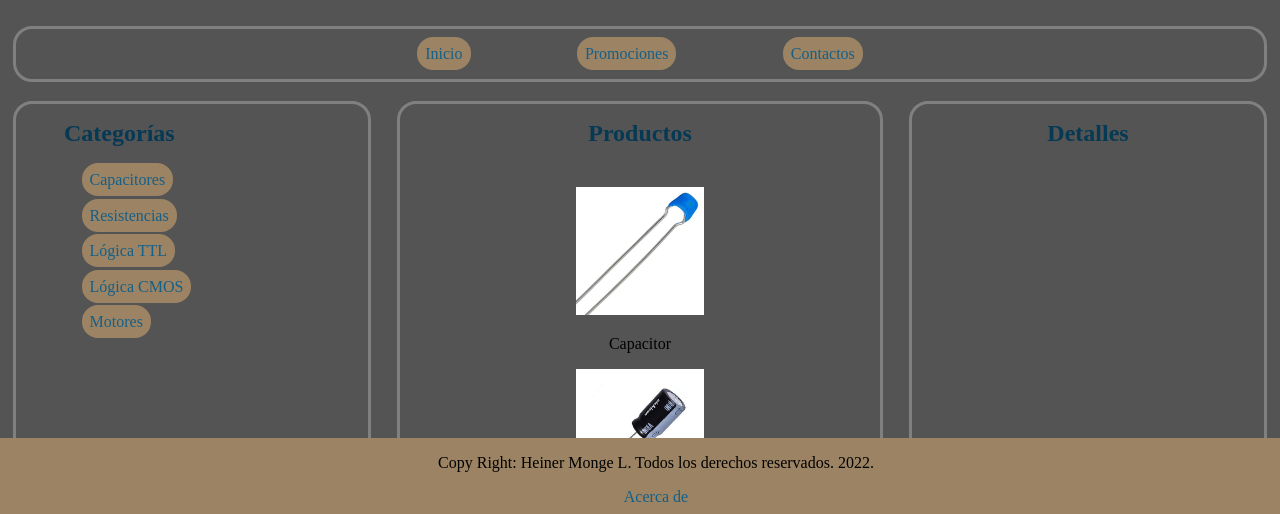
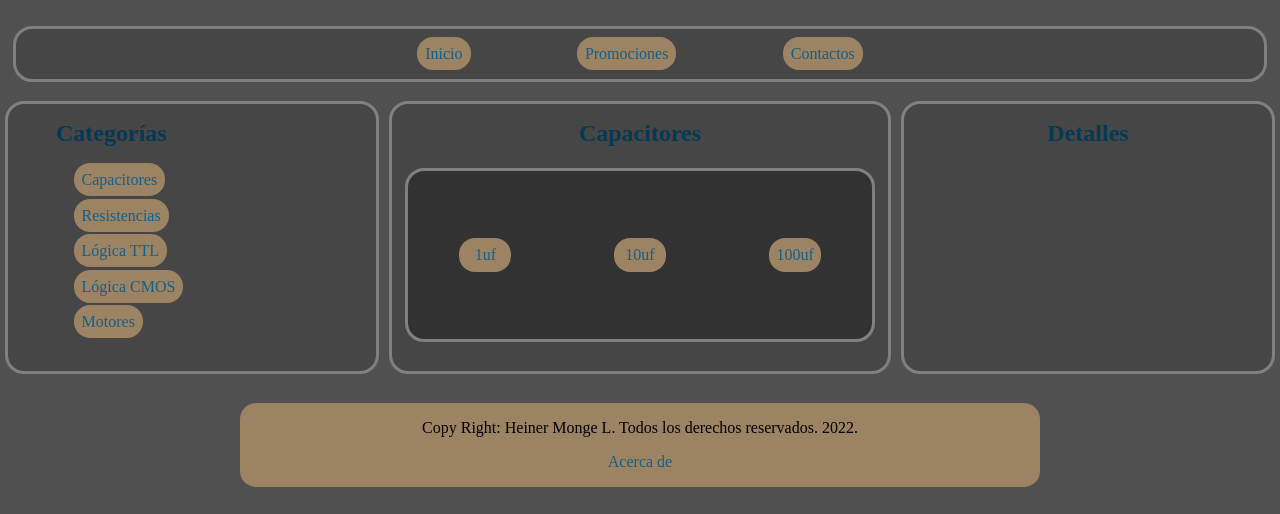
Before and after one commit to HeinerMo/Proyecto1IF4101, a plain HTML site: page index.html in a window 1280 px wide. Both pictures are taken after a click on the link "Capacitores". Shown: the part 278-792 px from the top of the page. Drawn offline with Linux system fonts and the light colour scheme.

Commit message:
Se eliminan las opciones de prueba

```diff
--- a/css/style.css
+++ b/css/style.css
@@ -1,10 +1,10 @@
-*{
-    padding:0;
+* {
+    padding: 0;
     margin: 0;
 }
 
 body {
-    background-color: rgb(85, 84, 84);
+    background-color: rgb(80, 80, 80);
 }
 
 .centerInfo {
@@ -13,12 +13,13 @@ body {
 
 footer {
     background-color: rgb(155, 131, 99);
-    position: fixed;
-    left: 0;
-    bottom: 0;
-    width: 100%;
+    position: relative;
+    bottom: 100%;
+    width: 60%;
     text-align: center;
     padding: 1em;
+    border-radius: 1em;
+    margin: auto;
 }
 
 footer p {
@@ -35,11 +36,19 @@ h2 {
     margin-bottom: 1em;
 }
 
-header{
+
+h3 {
+    color: #063954;
+    margin-bottom: 1em;
+    margin-left: 1em;
+    text-align: left;
+}
+
+header {
     text-align: center;
 }
 
-a{
+a {
     color: #156088;
     background-color: rgb(155, 131, 99);
     padding: 0.5em;
@@ -47,11 +56,11 @@ a{
     margin: 4vw;
 }
 
-a:link{
+a:link {
     text-decoration: none;
 }
 
-a:hover{
+a:hover {
     color: white;
     background-color: rgba(232, 211, 183, 0.71);
 }
@@ -62,7 +71,7 @@ a:hover{
 }
 
 .ledLogo {
-   width: 6em;
+    width: 6em;
 }
 
 .logo {
@@ -77,26 +86,28 @@ a:hover{
     margin: 1em;
 }
 
- #links {
+#links {
     text-align: left;
     outline: 0.2em solid gray;
     border-radius: 1em;
-    margin-left: 1em;
-    margin-right: 1em;
+    margin-left: 0.5em;
+    margin-right: 0.5em;
     margin-bottom: 1em;
     padding-top: 1em;
     padding-bottom: 1em;
     padding-left: 3em;
+    background-color: rgb(70, 70, 70);
 }
 
- #info {
+#info {
     outline: 0.2em solid gray;
     border-radius: 1em;
-    margin-left: 1em;
-    margin-right: 1em;
+    margin-left: 0.5em;
+    margin-right: 0.5em;
     margin-bottom: 1em;
     padding-top: 1em;
     padding-bottom: 1em;
+    background-color: rgb(70, 70, 70)
 }
 
 body header nav {
@@ -105,6 +116,7 @@ body header nav {
     margin: 1em;
     outline: 0.2em solid gray;
     border-radius: 1em;
+    background-color: rgb(70, 70, 70)
 }
 
 body header nav ul li {
@@ -126,7 +138,7 @@ body div aside li a {
     margin-left: 0;
 }
 
-.content{
+.content {
     margin-top: 25px;
     text-align: center;
     min-height: 10vh;
@@ -140,26 +152,40 @@ body div aside li a {
 .information {
     outline: 0.2em solid gray;
     border-radius: 1em;
+    margin-left: 0.5em;
+    margin-right: 0.5em;
+    margin-bottom: 1em;
+    padding-top: 1em;
+    padding-bottom: 1em;
+    display: inline-block;
+    background-color: rgb(70, 70, 70)
+}
+
+.products {
+    outline: 0.2em solid gray;
+    border-radius: 1em;
     margin-left: 1em;
     margin-right: 1em;
     margin-bottom: 1em;
     padding-top: 1em;
     padding-bottom: 1em;
-    display: inline-block;
+    display: grid;
+    grid-template-columns: 33.3333% 33.3333% 33.3333%;
+    background-color: rgb(50, 50, 50)
 }
 
 
 @media (min-width: 640px) {
-    .content{
+    .content {
         margin-top: 25px;
-        display: grid ;
-        grid-template-columns: 30vw 40vw 30vw;
+        display: grid;
+        grid-template-columns: 30% 40% 30%;
         text-align: center;
     }
 
     .ledLogo {
         width: 13em;
-     }
+    }
 
     .logo {
         height: auto;
--- a/index.html
+++ b/index.html
@@ -13,6 +13,7 @@
 		<meta name="viewport" content="width=device-width,initial-scale=1">
 		<link rel="stylesheet" type="text/css" href="css/style.css">
 		<script type="text/javascript" src="js/updateContent.js"></script>
+		<script type="text/javascript" src="js/updateDetails.js"></script>
 	</head>
 
 	<header>
@@ -48,11 +49,11 @@
 			</aside>
 
 
-			<section class="information">
+			<section class="information" id="information">
 				<h2>Productos</h2>
-				<div id="information">
-
-				</div>
+				<div id="products">
+					<p>Ninguna categoría seleccionada</p>
+				<div>
 			</section>
 
 
--- a/js/updateContent.js
+++ b/js/updateContent.js
@@ -1,70 +1,62 @@
 function update(action) {
-    let content = document.getElementById("information");
+    let section = document.getElementById("information");
 
     if (action == "capacitors") {
 
-        let imgs = ["img/products/capacitors/1uf.jpg"
-            ,"img/products/capacitors/10uf.jpg"
-            ,"img/products/capacitors/100uf.jpg"];
+        let items = ["1uf"
+            , "10uf"
+            , "100uf"];
 
-        result = "";
-        for (i = 0; i < imgs.length; i++) {
-            result += "<img class='productImg' src='" + imgs[i] + "'></img>";
-            result += "<p>Capacitor</p>"
-            console.log(imgs[i]);
+        result = "<h2>Capacitores</h2><div class='products'>"
+        for (i = 0; i < items.length; i++) {
+            result += `<a href=javascript:updateDetails("${items[i]}")>${items[i]}</a>`;
         }
-        content.innerHTML = result;
+        section.innerHTML = result += "</div>";
 
     } else if (action == "resistors") {
-        let imgs = ["img/products/resistors/1k.jpg"
-            ,"img/products/resistors/10k.jpg"
-            ,"img/products/resistors/100k.jpg"];
 
-        result = "";
-        for (i = 0; i < imgs.length; i++) {
-            result += "<img class='productImg' src='" + imgs[i] + "'></img>";
-            result += "<p>Resistor</p>"
-            console.log(imgs[i]);
+        let items = ["1k"
+            , "10k"
+            , "100k"];
+
+        result = "<h2>Resistencias</h2><div class='products'>"
+        for (i = 0; i < items.length; i++) {
+            result += `<a href=javascript:updateDetails("${items[i]}")>${items[i]}</a>`;
         }
-        content.innerHTML = result;
+        section.innerHTML = result += "</div>";
 
     } else if (action == "ttl") {
-        let imgs = ["img/products/ttl/and.jpg"
-            ,"img/products/ttl/nand.jpg"
-            ,"img/products/ttl/not.jpg"];
+        let items = ["and"
+            , "nand"
+            , "not"];
 
-        result = "";
-        for (i = 0; i < imgs.length; i++) {
-            result += "<img class='productImg' src='" + imgs[i] + "'></img>";
-            result += "<p>Lógica Transistor-Transistor</p>"
-            console.log(imgs[i]);
+        result = "<h2>Lógica TTL</h2><div class='products'>"
+        for (i = 0; i < items.length; i++) {
+            result += `<a href=javascript:updateDetails("${items[i]}")>${items[i]}</a>`;
         }
-        content.innerHTML = result;
+
+        section.innerHTML = result += "</div>";
 
     } else if (action == "cmos") {
-       let imgs = ["img/products/cmos/16kram.jpg"
-        ,"img/products/cmos/64ksram.jpg"];
+        let items = ["16ksram"
+            , "64ksram"];
 
-        result = "";
-        for (i = 0; i < imgs.length; i++) {
-            result += "<img class='productImg' src='" + imgs[i] + "'></img>";
-            result += "<p>Lógica CMOS</p>"
-            console.log(imgs[i]);
+        result = "<h2>Lógica CMOS</h2><div class='products'>"
+        for (i = 0; i < items.length; i++) {
+            result += `<a href=javascript:updateDetails("${items[i]}")>${items[i]}</a>`;
         }
-        content.innerHTML = result;
+        section.innerHTML = result += "</div>";
 
     } else if (action == "motors") {
-        let imgs = ["img/products/motores/5vdc.jpg"
-            ,"img/products/motores/12vdc.jpg"
-            ,"img/products/motores/24vdc.jpg"];
+        let items = ["5vdc"
+            , "12vdc"
+            , "24vdc"];
 
-        result = "";
-        for (i = 0; i < imgs.length; i++) {
-            result += "<img class='productImg' src='" + imgs[i] + "'></img>";
-            result += "<p>Lógica CMOS</p>"
-            console.log(imgs[i]);
+        result = "<h2>Motores</h2><div class='products'>"
+        for (i = 0; i < items.length; i++) {
+            result += `<a href=javascript:updateDetails("${items[i]}")>${items[i]}</a>`;
         }
-        content.innerHTML = result;
+        section.innerHTML = result += "</div>";
 
     }
 }
--- /dev/null
+++ b/js/updateDetails.js
@@ -0,0 +1,53 @@
+function updateDetails(action) {
+    let content = document.getElementById("info");
+    console.log(action);
+    switch (action) {
+        case '1uf':
+            content.innerHTML = `<img class="productImg" src="img/products/capacitors/${action}.jpg"></img>`;
+            break;
+        case '10uf':
+            content.innerHTML = `<img class="productImg" src="img/products/capacitors/${action}.jpg"></img>`;
+            break;
+        case '100uf':
+            content.innerHTML = `<img class="productImg" src="img/products/capacitors/${action}.jpg"></img>`;
+            break;
+        case '16ksram':
+            content.innerHTML = `<img class="productImg" src="img/products/cmos/${action}.jpg"></img>`;
+            break;
+        case '64ksram':
+            content.innerHTML = `<img class="productImg" src="img/products/cmos/${action}.jpg"></img>`;
+            break;
+        case '5vdc':
+            content.innerHTML = `<img class="productImg" src="img/products/motors/${action}.jpg"></img>`;
+            break;
+        case '12vdc':
+            content.innerHTML = `<img class="productImg" src="img/products/motors/${action}.jpg"></img>`;
+            break;
+        case '24vdc':
+            content.innerHTML = `<img class="productImg" src="img/products/motors/${action}.jpg"></img>`;
+            break;
+        case '1k':
+            content.innerHTML = `<img class="productImg" src="img/products/resistors/${action}.jpg"></img>`;
+            break;
+        case '10k':
+            content.innerHTML = `<img class="productImg" src="img/products/resistors/${action}.jpg"></img>`;
+            break;
+        case '100k':
+            content.innerHTML = `<img class="productImg" src="img/products/resistors/${action}.jpg"></img>`;
+            break;
+        case 'and':
+            content.innerHTML = `<img class="productImg" src="img/products/ttl/${action}.jpg"></img>`;
+            break;
+        case 'nand':
+            content.innerHTML = `<img class="productImg" src="img/products/ttl/${action}.jpg"></img>`;
+            break;
+        case 'not':
+            content.innerHTML = `<img class="productImg" src="img/products/ttl/${action}.jpg"></img>`;
+            break;
+        default:
+            console.log(action);
+            break;
+    }
+
+    //"<img class='productImg' src='" + imgs[i] + "'></img>";
+}
```
Also changed, not shown: img/products/cmos/16ksram.jpg (renamed from img/products/cmos/16kram.jpg), img/products/motors/12vdc.jpg (renamed from img/products/motores/12vdc.jpg), img/products/motors/24vdc.JPG (renamed from img/products/motores/24vdc.JPG), img/products/motors/5vdc.jpg (renamed from img/products/motores/5vdc.jpg).
